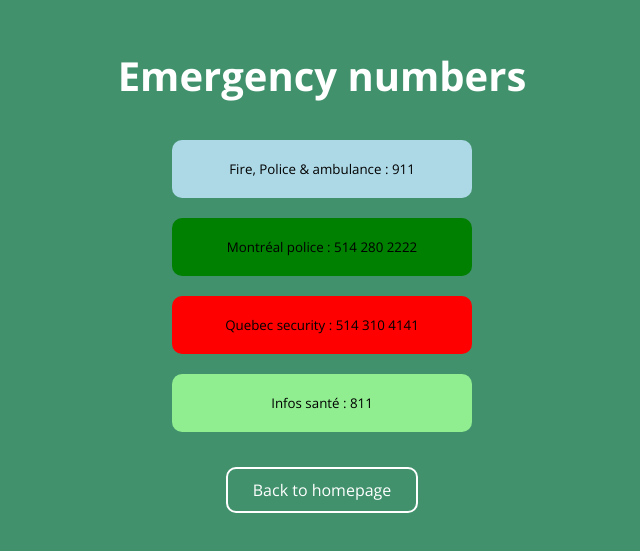
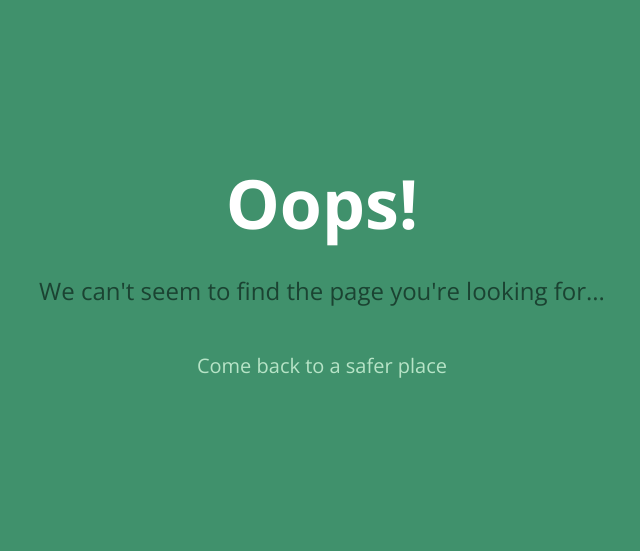
Before and after one commit to we-h4ck/we-h4ck-frontend, a React (Create React App) app: page /emergency in a window 1280 px wide. Shown: the part 133-684 px from the top of the page, without its empty margins (318-958 px from the left). Built offline with nearby package versions, Linux system fonts and the light colour scheme.

Commit message:
reverted last commit. final commit

```diff
--- a/src/App.js
+++ b/src/App.js
@@ -2,7 +2,6 @@ import React from "react";
 import { Switch, Route } from "react-router-dom";
 import { ThemeProvider } from "styled-components";
 import NotFound from "./NotFound";
-import Emergency from "./pages/emergency/components/Emergency";
 import Homepage from "./pages/homepage/components/Homepage";
 import Map from "./pages/map/components/Map";
 
@@ -22,8 +21,6 @@ function App() {
 
                 <Route exact path="/map" component={Map} />
 
-                <Route exact path="/emergency" component={Emergency} />
-
                 <Route component={NotFound} />
             </Switch>
         </ThemeProvider>
--- a/src/pages/emergency/components/Emergency.js
+++ /dev/null
@@ -1,38 +0,0 @@
-import React from "react";
-import { Center, Container } from "../../../components/styled/Utils.styled";
-import { Button, ButtonContainer, RedirectHome } from "../styled/Emergency.styled";
-
-const Emergency = () => {
-    return (
-        <Container>
-            <Center>
-                <ButtonContainer>
-                    <h1>Emergency numbers</h1>
-
-                    <Button
-                        style={{ backgroundColor: "lightblue" }}
-                        type="button"
-                    >
-                        Fire, Police & ambulance : 911
-                    </Button>
-                    <Button style={{ backgroundColor: "green" }} type="button">
-                        Montréal police : 514 280 2222
-                    </Button>
-                    <Button style={{ backgroundColor: "red" }} type="button">
-                        Quebec security : 514 310 4141
-                    </Button>
-                    <Button
-                        style={{ backgroundColor: "lightgreen" }}
-                        type="button"
-                    >
-                        Infos santé : 811
-                    </Button>
-
-                    <RedirectHome to="/">Back to homepage</RedirectHome>
-                </ButtonContainer>
-            </Center>
-        </Container>
-    );
-};
-
-export default Emergency;
--- a/src/pages/emergency/styled/Emergency.styled.js
+++ /dev/null
@@ -1,36 +0,0 @@
-import { Link } from "react-router-dom";
-import styled from "styled-components";
-
-export const Button = styled.button`
-    border: none;
-    width: 300px;
-    margin: 10px;
-    padding: 20px 40px 20px 40px;
-    border-radius: 10px;
-
-    font-family: "Open sans", "sans-serif";
-`;
-
-export const ButtonContainer = styled.div`
-    display: flex;
-    flex-direction: column;
-    justify-content: center;
-    align-items: center;
-    width: 100%;
-
-    h1 {
-        font-family: "Open sans", "sans-serif";
-        font-size: 2.5rem;
-    }
-`;
-
-export const RedirectHome = styled(Link)`
-    font-family: "Open sans", "sans-serif";
-    margin-top: 25px;
-    text-decoration: none;
-    color: white;
-    font-size: 1rem;
-    padding: 10px 25px 10px 25px;
-    border: 2px solid white;
-    border-radius: 10px;
-`;
--- a/src/pages/homepage/components/Homepage.js
+++ b/src/pages/homepage/components/Homepage.js
@@ -93,12 +93,6 @@ const Homepage = () => {
                                     </h2>
 
                                     <Button to="/map">Get started</Button>
-                                    <Button
-                                        style={{ backgroundColor: "red" }}
-                                        to="/emergency"
-                                    >
-                                        Emergency numbers
-                                    </Button>
                                 </div>
                                 <Visible lg xl>
                                     <div className="right">
--- a/src/pages/homepage/styled/Homepage.styled.js
+++ b/src/pages/homepage/styled/Homepage.styled.js
@@ -88,7 +88,7 @@ export const Button = styled(Link)`
     font-size: 1rem;
     font-weight: 400;
 
-    max-width: 175px;
+    max-width: 150px;
 
     cursor: pointer;
 `;
```
